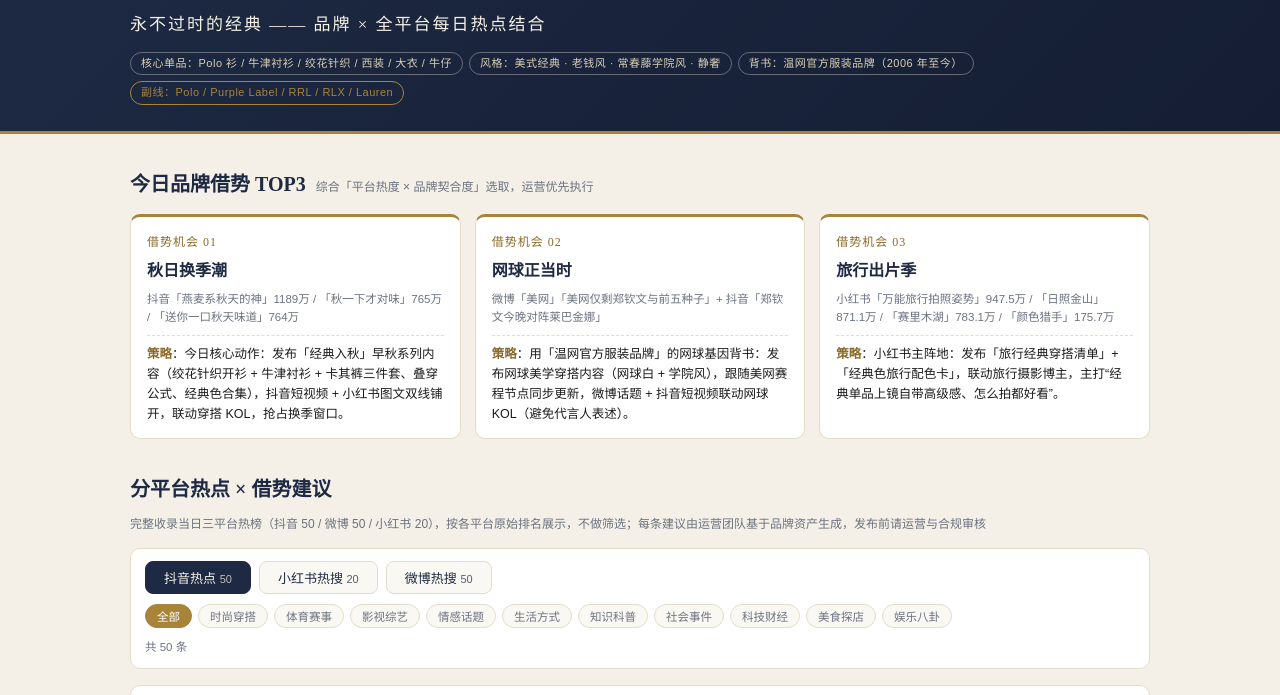
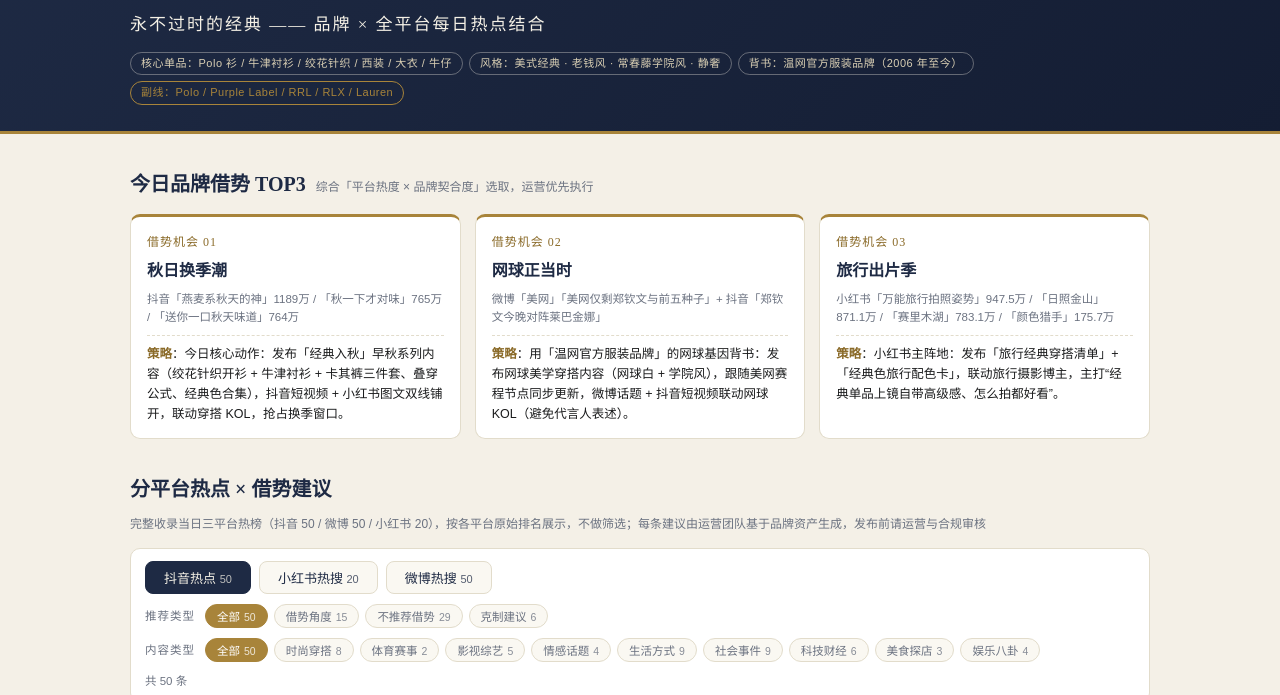
Before and after one commit to ZYJ-ui12/hotspot-dashboards, a plain HTML site: page ralph-lauren/index.html in a window 1280 px wide. Shown: the part 105-800 px from the top of the page. Drawn offline with Linux system fonts and the light colour scheme; a web font is replaced by a local one.

Commit message:
update: 筛选改为推荐类型+内容类型双栏,每标签带条数

```diff
--- a/ralph-lauren/index.html
+++ b/ralph-lauren/index.html
@@ -6,6 +6,8 @@
 <title>拉夫劳伦 × 全平台热点借势看板 · 2026-09-09</title>
 <link rel="stylesheet" href="https://miaoda.feishu.cn/fonts/css2?family=Noto+Serif+SC:wght@500;600;700&family=Noto+Sans+SC:wght@300;400;500;700&display=swap">
 <style>
+
+
 
   :root{
     --navy:#1E2A44; --navy2:#141D33; --cream:#F4F0E7; --card:#FFFFFF;
@@ -146,6 +148,18 @@
 
   .angle.no{border-left-color:#9aa1a9;background:#f7f8f9;}
   .angle.no b{color:#5b6470;}
+
+  .angle.no{border-left-color:#9aa1a9;background:#f7f8f9;}
+  .angle.no b{color:#5b6470;}
+  .ctrl-row{display:flex;align-items:center;gap:10px;flex-wrap:wrap;}
+  .ctrl-label{font-size:11.5px;color:var(--sub);white-space:nowrap;letter-spacing:1px;}
+  .chips .cnt{font-size:10.5px;opacity:.8;margin-left:4px;}
+
+  .angle.no{border-left-color:#9aa1a9;background:#f7f8f9;}
+  .angle.no b{color:#5b6470;}
+  .ctrl-row{display:flex;align-items:center;gap:10px;flex-wrap:wrap;}
+  .ctrl-label{font-size:11.5px;color:var(--sub);white-space:nowrap;letter-spacing:1px;}
+  .chips .cnt{font-size:10.5px;opacity:.8;margin-left:4px;}
 </style>
 </head>
 <body>
@@ -186,7 +200,8 @@
 
   <div class="controls">
     <div class="tabs" id="tabs"></div>
-    <div class="chips" id="chips"></div>
+    <div class="ctrl-row"><span class="ctrl-label">推荐类型</span><div class="chips" id="rec-chips"></div></div>
+    <div class="ctrl-row"><span class="ctrl-label">内容类型</span><div class="chips" id="cat-chips"></div></div>
     <div class="count-hint" id="count"></div>
   </div>
 
@@ -209,7 +224,13 @@
     {key:"xhs", name:"小红书热搜"},
     {key:"weibo", name:"微博热搜"}
   ];
-  var state = {plat:"douyin", cat:"全部"};
+  var state = {plat:"douyin", rec:"全部", cat:"全部"};
+  var RECS = [
+    {key:"全部", label:"全部"},
+    {key:"angle", label:"借势角度"},
+    {key:"no", label:"不推荐借势"},
+    {key:"guard", label:"克制建议"}
+  ];
 
   function el(tag, cls, html){
     var e = document.createElement(tag);
@@ -244,11 +265,41 @@
     });
   }
 
-  function renderChips(){
-    var box = document.getElementById("chips");
+  function renderRecChips(){
+    var box = document.getElementById("rec-chips");
+    var arr = DATA[state.plat] || [];
+    var cnt = {};
+    arr.forEach(function(x){ cnt[x.tag] = (cnt[x.tag]||0) + 1; });
+    RECS.forEach(function(r){
+      var n = r.key === "全部" ? arr.length : (cnt[r.key] || 0);
+      if(r.key !== "全部" && n === 0) return;
+      var ch = el("button","chip", r.label + "<span class='cnt'>" + n + "</span>");
+      if(state.rec === r.key) ch.classList.add("active");
+      ch.onclick = function(){
+        state.rec = r.key;
+        renderAll();
+      };
+      box.appendChild(ch);
+    });
+  }
+
+  function renderCatChips(){
+    var box = document.getElementById("cat-chips");
+    var arr = DATA[state.plat] || [];
+    var cnt = {};
+    arr.forEach(function(x){ cnt[x.cat] = (cnt[x.cat]||0) + 1; });
+    var all = el("button","chip", "全部<span class='cnt'>" + arr.length + "</span>");
+    if(state.cat === "全部") all.classList.add("active");
+    all.onclick = function(){
+      state.cat = "全部";
+      renderAll();
+    };
+    box.appendChild(all);
     CATS.forEach(function(c){
-      var ch = el("button","chip",c);
-      if(c === state.cat) ch.classList.add("active");
+      var n = cnt[c] || 0;
+      if(n === 0) return;
+      var ch = el("button","chip", c + "<span class='cnt'>" + n + "</span>");
+      if(state.cat === c) ch.classList.add("active");
       ch.onclick = function(){
         state.cat = c;
         renderAll();
@@ -284,7 +335,11 @@
     var box = document.getElementById("list");
     box.innerHTML = "";
     var arr = DATA[state.plat] || [];
-    var list = state.cat === "全部" ? arr : arr.filter(function(x){ return x.cat === state.cat; });
+    var list = arr.filter(function(x){
+      var okCat = state.cat === "全部" || x.cat === state.cat;
+      var okRec = state.rec === "全部" || x.tag === state.rec;
+      return okCat && okRec;
+    });
     document.getElementById("count").textContent = "共 " + list.length + " 条";
     if(!list.length){
       box.appendChild(el("div","empty","该分类下暂无条目"));
@@ -295,9 +350,10 @@
 
   function renderAll(){
     var t = document.getElementById("tabs");
-    var c = document.getElementById("chips");
-    t.innerHTML = ""; c.innerHTML = "";
-    renderTabs(); renderChips(); renderList();
+    var rc = document.getElementById("rec-chips");
+    var cc = document.getElementById("cat-chips");
+    t.innerHTML = ""; rc.innerHTML = ""; cc.innerHTML = "";
+    renderTabs(); renderRecChips(); renderCatChips(); renderList();
   }
 
   try {
```
Also changed, not shown: victorias-secret/index.html (+66 -10 lines).
